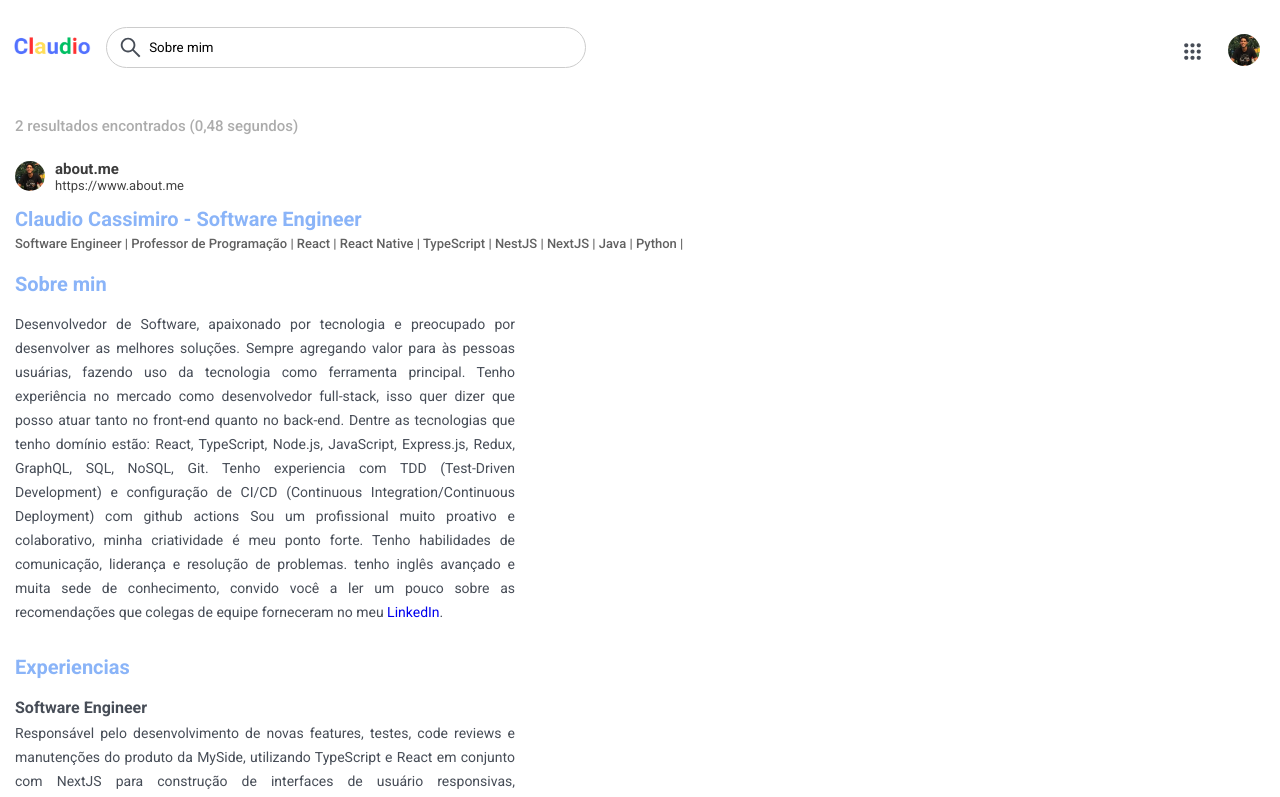
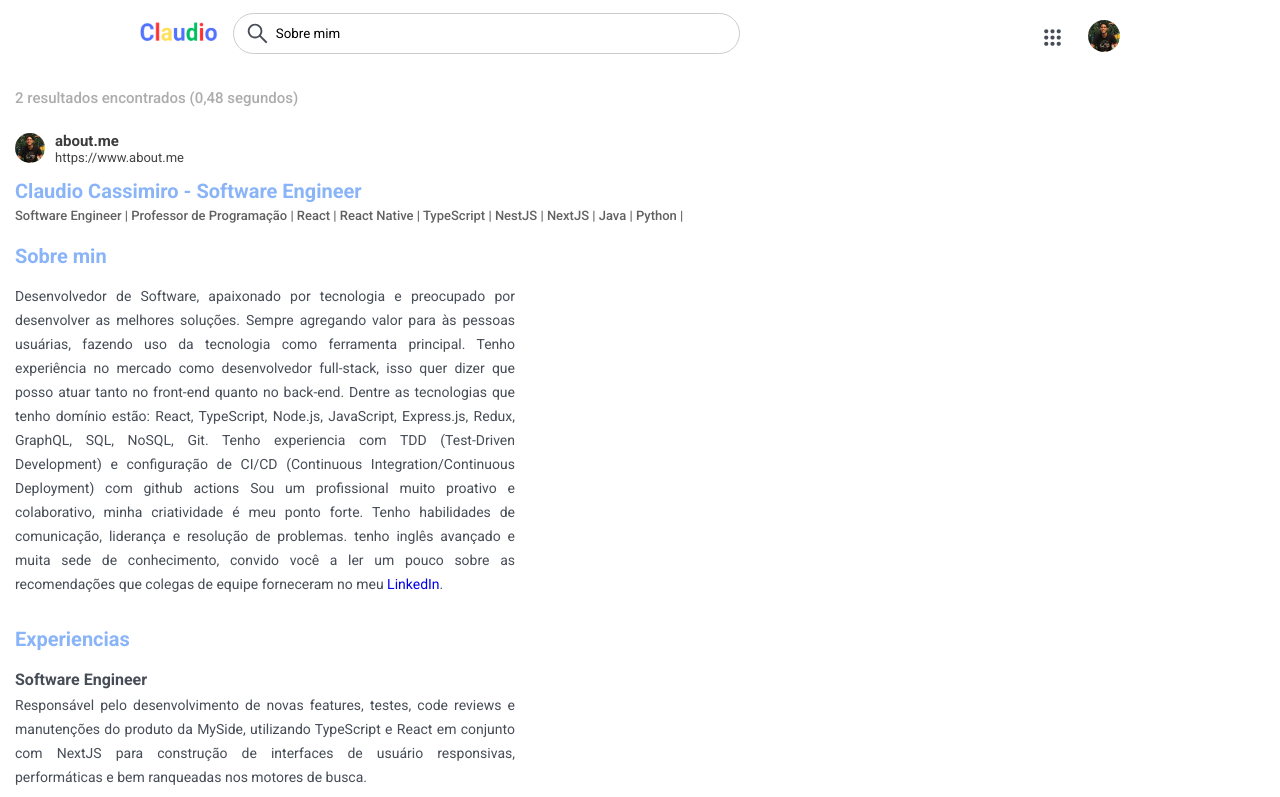
Before and after one commit to claudiocassimiro/my-portfolio, a Next.js app: page /about in a window 1280 px wide. Shown: the top 797 px of the page. Built offline with nearby package versions, Linux system fonts and the light colour scheme.

Commit message:
fix: hotfix

```diff
--- a/components/PageHeader/styles.module.css
+++ b/components/PageHeader/styles.module.css
@@ -1,6 +1,6 @@
 .header {
   display: flex;
-  justify-content: space-between;
+  justify-content: space-around;
   align-items: center;
 }
 
@@ -8,7 +8,6 @@
   display: flex;
   justify-content: flex-start;
   align-items: center;
-  padding: 1.4rem;
   width: 70%;
   max-width: 60rem;
 }
```
